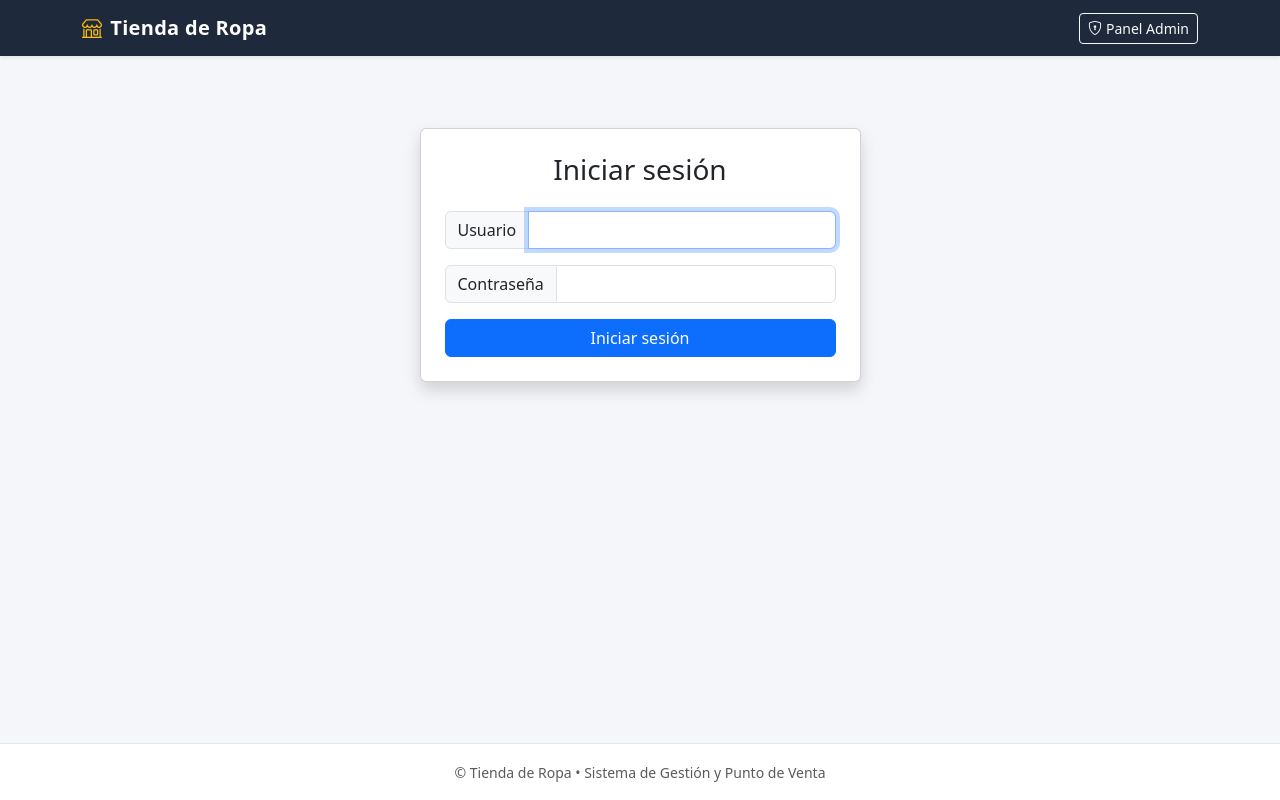
After one commit to FredyGarcia09/TiendaRopa, a Django app: page /accounts/login/ in a window 1280 px wide. The commit adds this page. Run offline with Django 5.2, Linux system fonts and the light colour scheme.

Commit message:
feat: Validación de roles de usuario. Agregó templatetags/permisos.py y registration/login.html. Modificamos urls.py, home.html y pagina_maestra.html

```diff
--- a/gestion/models.py
+++ b/gestion/models.py
@@ -1,4 +1,5 @@
 from django.db import models
+
 
 class Cliente(models.Model):
     nombre = models.CharField(max_length=100)
--- a/gestion/templates/pagina_maestra.html
+++ b/gestion/templates/pagina_maestra.html
@@ -11,6 +11,7 @@
     <!-- Bootstrap Icons -->
     <link rel="stylesheet" href="https://cdn.jsdelivr.net/npm/bootstrap-icons@1.11.3/font/bootstrap-icons.min.css">
 
+    {% load permisos %}
     {% load static %}
     {% block estilos %}{% endblock %}
 
@@ -74,6 +75,7 @@
                 <span class="navbar-toggler-icon"></span>
             </button>
 
+            {% if user.is_authenticated %}
             <div class="collapse navbar-collapse" id="navbarSupportedContent">
                 <ul class="navbar-nav me-auto mb-2 mb-lg-0">
                     <li class="nav-item">
@@ -81,6 +83,7 @@
                             <i class="bi bi-house-door me-1"></i>Inicio
                         </a>
                     </li>
+                    {% if user|pertenece_grupo:"Administrador" %}
                         <li class="nav-item">
                             <a class="nav-link" href="{% url 'ropa' %}">
                                 <i class="bi bi-tags me-1"></i>Ropa
@@ -91,23 +94,41 @@
                                 <i class="bi bi-boxes me-1"></i>Inventario
                             </a>
                         </li>
+                    {% endif %}
                     <li class="nav-item dropdown">
                         <a class="nav-link dropdown-toggle" href="#" role="button" data-bs-toggle="dropdown"
                             aria-expanded="false">
                             <i class="bi bi-grid me-1"></i>Catálogos
                         </a>
                         <ul class="dropdown-menu shadow-sm">
+                            {% if user|pertenece_grupo:"Administrador" %}
                                 <li><a class="dropdown-item" href="{% url 'ropa' %}"><i class="bi bi-tags me-2 text-primary"></i>Ropa</a></li>
-                            <li><a class="dropdown-item" href="{% url 'inventario_lista' %}"><i class="bi bi-boxes me-2 text-info"></i>Inventario</a></li>
-                            <li><hr class="dropdown-divider"></li>
                                 <li><a class="dropdown-item" href="#"><i class="bi bi-layers me-2 text-secondary"></i>Modelos</a></li>
                                 <li><a class="dropdown-item" href="#"><i class="bi bi-truck me-2 text-secondary"></i>Proveedores</a></li>
                                 <li><a class="dropdown-item" href="{% url 'clientes'%}"><i class="bi bi-people me-2 text-secondary"></i>Clientes</a></li>
                                 <li><a class="dropdown-item" href="#"><i class="bi bi-person-badge me-2 text-secondary"></i>Empleados</a></li>
+                            {% endif %}
+                            {% if user|pertenece_grupo:"Almacenista" %}
+                                <li><a class="dropdown-item" href="{% url 'inventario_lista' %}"><i class="bi bi-boxes me-2 text-info"></i>Inventario</a></li>
+                            {% endif %}
+
+                            {% if user|pertenece_grupo:"Cajero" %}
                                 <li><a class="dropdown-item" href="#"><i class="bi bi-cart-check me-2 text-secondary"></i>Ventas</a></li>
+                            {% endif %}
                         </ul>
                     </li>
                 </ul>
+
+                <ul class="navbar-nav ms-auto mb-2 mb-lg-0">
+                    <li class="nav-item">
+                        <form method="post" action="{% url 'logout' %}">
+                            {% csrf_token %}
+                            <button type="submit" class="btn btn-danger btn-sm">
+                                <i class="bi bi-shield-lock me-1"></i> Cerrar Sesión </button>
+                        </form>
+                    </li>
+                </ul>
+                {% endif %}
 
                 <ul class="navbar-nav ms-auto mb-2 mb-lg-0">
                     <li class="nav-item">
--- /dev/null
+++ b/gestion/templates/registration/login.html
@@ -0,0 +1,75 @@
+{% extends "pagina_maestra.html" %}
+
+{% block title %}Iniciar sesión{% endblock %}
+
+{% block content %}
+
+<div class="container-lg mt-5">
+
+    <div class="row justify-content-center">
+
+        <div class="col-md-5">
+
+            <div class="card shadow">
+
+                <div class="card-body p-4">
+
+                    <h3 class="text-center mb-4">
+                        Iniciar sesión
+                    </h3>
+
+                    <form method="post">
+                        {% csrf_token %}
+
+                        <div class="input-group mb-3">
+                            <label class="input-group-text" for="{{ form.username.id_for_label }}" class="form-label">
+                                Usuario
+                            </label>
+
+                            <input
+                                type="text"
+                                name="{{ form.username.html_name }}"
+                                id="{{ form.username.id_for_label }}"
+                                class="form-control"
+                                required
+                                autofocus
+                            >
+                        </div>
+
+                        <div class="input-group mb-3">
+                            <label class="input-group-text" for="{{ form.password.id_for_label }}" class="form-label">
+                                Contraseña
+                            </label>
+
+                            <input
+                                type="password"
+                                name="{{ form.password.html_name }}"
+                                id="{{ form.password.id_for_label }}"
+                                class="form-control"
+                                required
+                            >
+                        </div>
+
+                        {% if form.errors %}
+                            <div class="alert alert-danger">
+                                Usuario o contraseña incorrectos.
+                            </div>
+                        {% endif %}
+
+                        <button type="submit" class="btn btn-primary w-100">
+                            Iniciar sesión
+                        </button>
+
+                    </form>
+
+                </div>
+
+            </div>
+
+        </div>
+
+    </div>
+
+</div>
+
+{% endblock %}
--- a/gestion/urls.py
+++ b/gestion/urls.py
@@ -14,7 +14,7 @@ Including another URLconf
     1. Import the include() function: from django.urls import include, path
     2. Add a URL to urlpatterns:  path('blog/', include('blog.urls'))
 """
-from django.urls import path
+from django.urls import path,include
 from . import views
 
 urlpatterns = [
@@ -27,4 +27,8 @@ urlpatterns = [
     path('empleados/', views.EmpleadoListView.as_view(), name='empleados'),
     path('proveedores/', views.ProveedorListView.as_view(), name='proveedores'),
     path('inventario/<int:ropa_id>/', views.actualizar_inventario_view, name='actualizar_inventario'),
+    path('accounts/login/', views.MiLoginView.as_view(), name='login'),
+    path('accounts/', include('django.contrib.auth.urls')
+)
+
 ]
--- a/gestion/views.py
+++ b/gestion/views.py
@@ -1,11 +1,24 @@
 from django.shortcuts import render, get_object_or_404, redirect
 from django.contrib import messages
 from django.views import generic
+from django.contrib.auth.mixins import UserPassesTestMixin
+from django.contrib.auth.mixins import LoginRequiredMixin
 from django.db.models import Sum
 from .models import Ropa, Modelo, Cliente, Empleado, Proveedor
+from django.shortcuts import render, get_object_or_404, redirect
+from django.contrib.auth.views import LoginView
+from django.contrib.auth.mixins import LoginRequiredMixin, UserPassesTestMixin
 
+class MiLoginView(LoginView):
+    template_name = 'registration/login.html'
 
-class HomeView(generic.TemplateView):
+    def dispatch(self, request, *args, **kwargs):
+        if request.user.is_authenticated:
+            return redirect('home')
+
+        return super().dispatch(request, *args, **kwargs)
+
+class HomeView(LoginRequiredMixin,generic.TemplateView):
     """Vista del menú inicial del sistema."""
     template_name = 'home.html'
 
```
Also changed, not shown: TiendaRopa/settings.py (+6 -1 lines), gestion/templates/home.html (+13 -0 lines), gestion/templatetags/permisos.py (added, +8 -0 lines), gestion/templatetags/__init__.py (added). Lines whose indentation alone changed are shown as unchanged.
